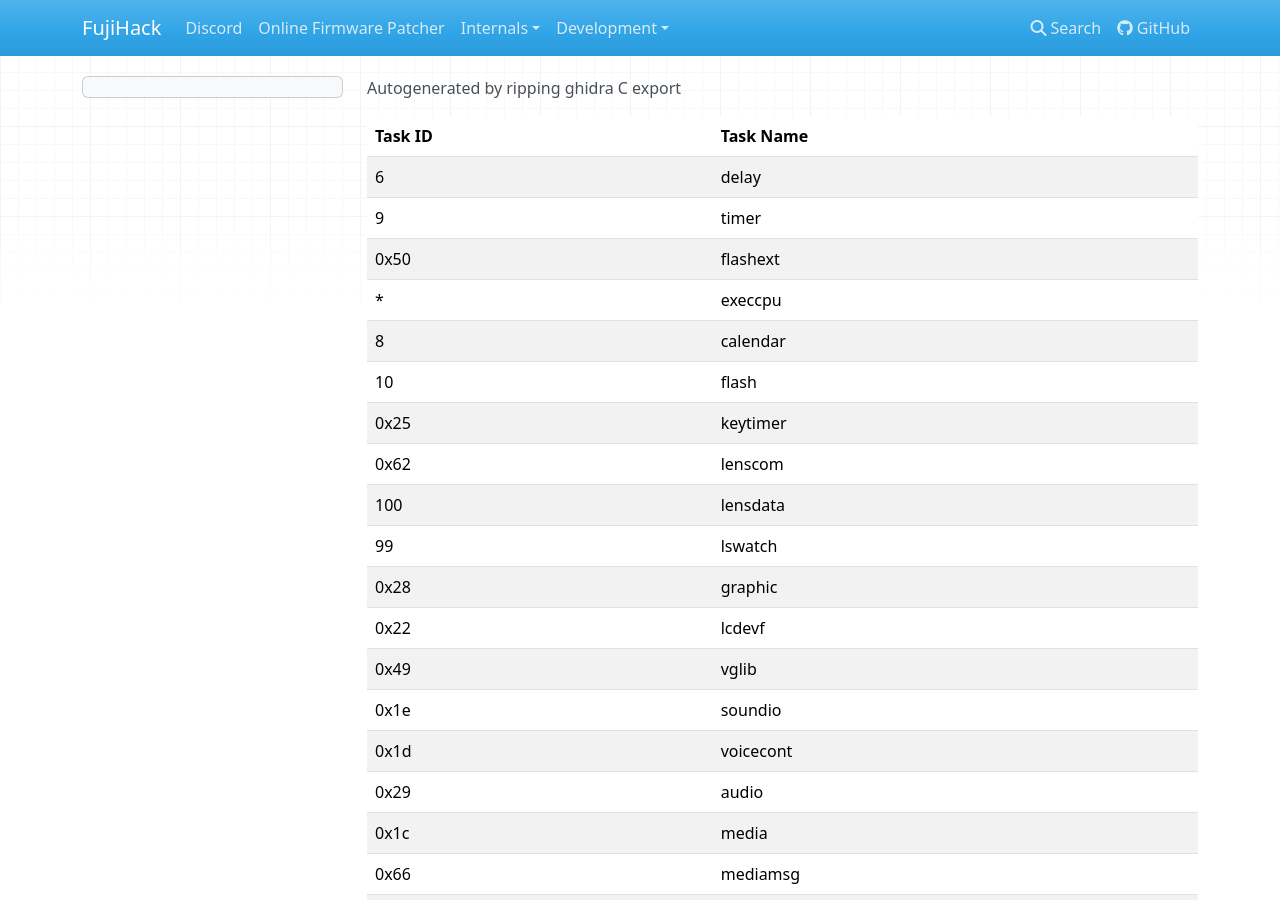
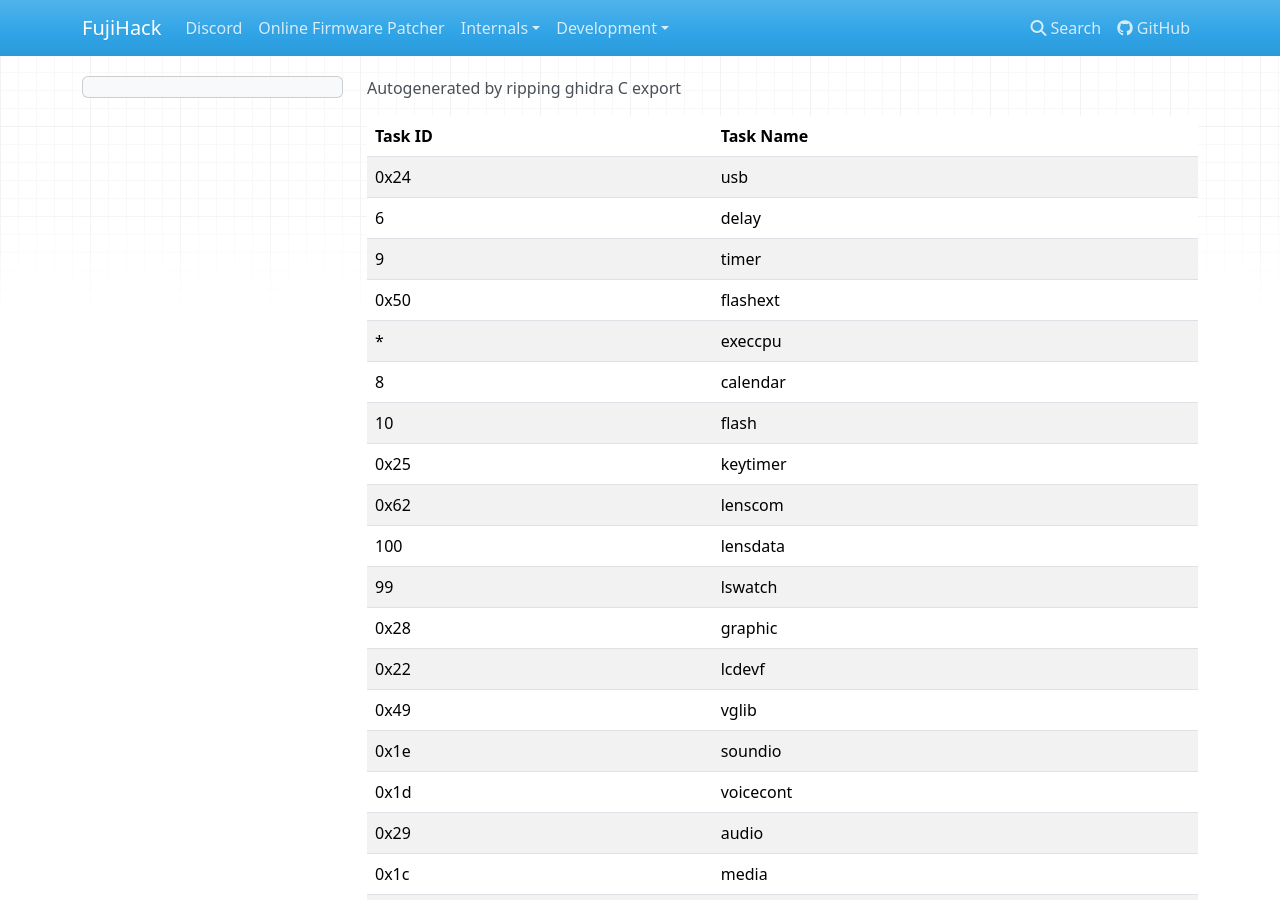
Before and after one commit to fujihack/wiki, an MkDocs documentation site: the page built from docs/tasks_xa2.md, in a window 1280 px wide and 900 px high. Built offline with MkDocs 1.6.1, drawn with Linux system fonts in a browser that asks for light colours; nearby versions of some CDN libraries.

Commit message:
Update tasks_xa2.md

```diff
--- a/docs/tasks_xa2.md
+++ b/docs/tasks_xa2.md
@@ -2,6 +2,7 @@ Autogenerated by ripping ghidra C export
 
 | Task ID | Task Name |
 |---------|----------|
+| 0x24 | usb |
 | 6 | delay |
 | 9 | timer |
 | 0x50 | flashext |
```
